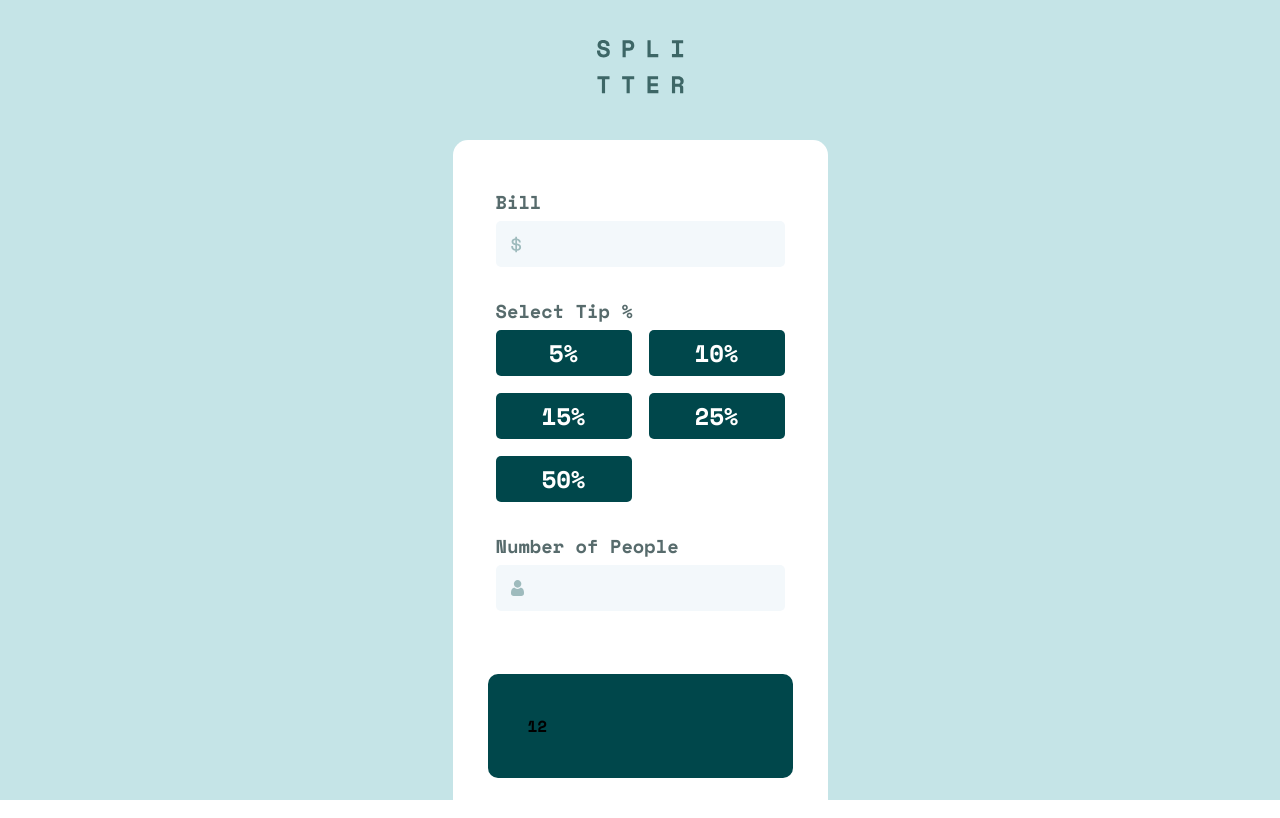
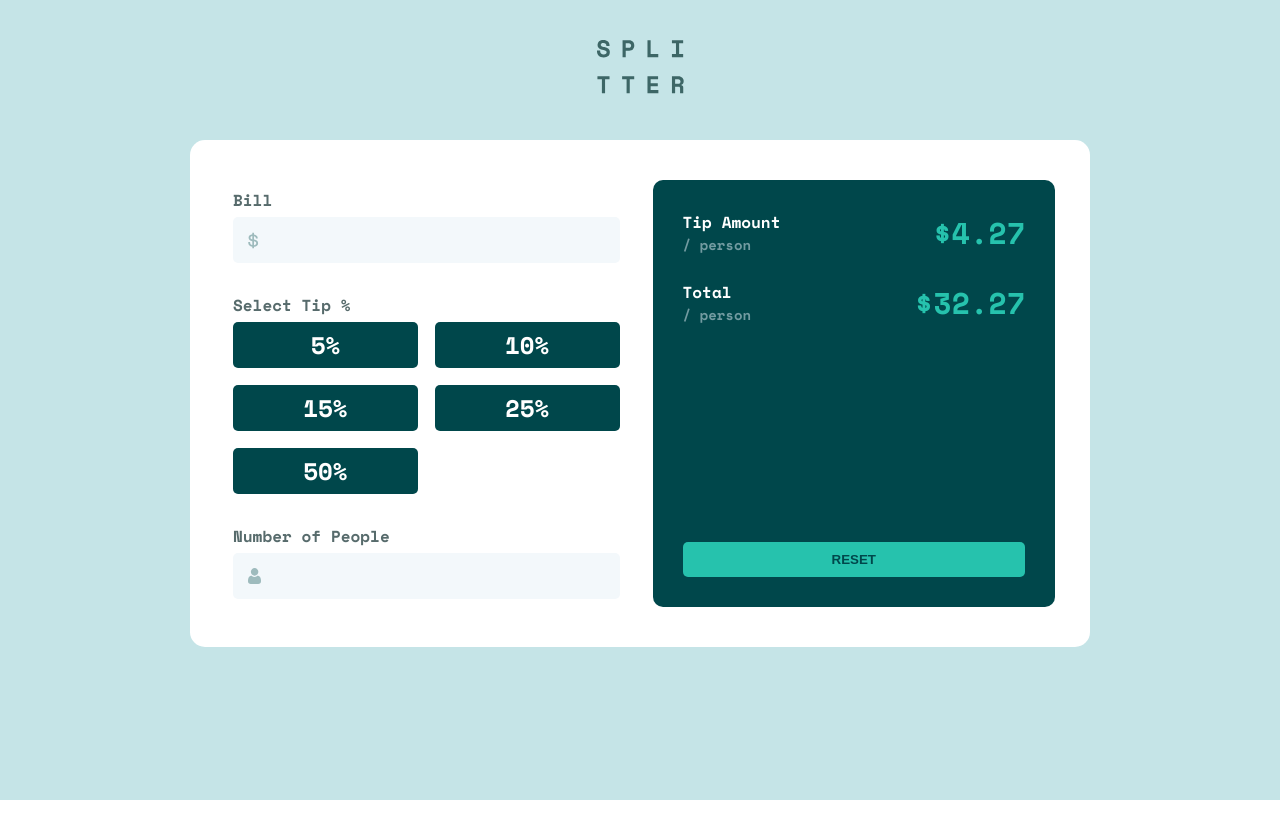
Before and after one commit to Yurikze/tip-calculator-app, a React (Create React App) app: page / in a window 1280 px wide. Built offline with nearby package versions, Linux system fonts and the light colour scheme.

Commit message:
feat: finish app layout

```diff
--- a/src/components/Main/Main.js
+++ b/src/components/Main/Main.js
@@ -1,8 +1,7 @@
 import Input from '../Input/Input';
 import classes from './Main.module.scss';
-import dollar from '../../images/icon-dollar.svg'
-import man from '../../images/icon-person.svg'
-
+import dollar from '../../images/icon-dollar.svg';
+import man from '../../images/icon-person.svg';
 
 const Main = () => {
   const tipAmoutList = [5, 10, 15, 25, 50];
@@ -33,7 +32,29 @@ const Main = () => {
           <Input type="text" id="total" icon={man} />
         </div>
       </section>
-      <section className={classes.total}>12</section>
+      <section className={classes.total}>
+        <div className={classes.total__nums}>
+          <div className={classes.total__container}>
+            <h3
+              className={`${classes.main__headline} ${classes.main__headline_color_invert} ${classes.total__heading}`}
+            >
+              Tip Amount
+            </h3>
+            <span className={classes.total__subtitle}>/ person</span>
+            <p className={classes.total__sum}>$4.27</p>
+          </div>
+          <div className={classes.total__container}>
+            <h3
+              className={`${classes.main__headline} ${classes.main__headline_color_invert} ${classes.total__heading}`}
+            >
+              Total
+            </h3>
+            <span className={classes.total__subtitle}>/ person</span>
+            <p className={classes.total__sum}>$32.27</p>
+          </div>
+        </div>
+        <button className={classes.total__reset}>Reset</button>
+      </section>
     </main>
   );
 };
--- a/src/components/Main/Main.module.scss
+++ b/src/components/Main/Main.module.scss
@@ -6,13 +6,21 @@
   border-radius: 15px;
   display: grid;
   width: 100%;
-  max-width: 375px;
   gap: 25px;
   font-weight: 700;
   box-sizing: border-box;
+  max-width: 700px;
+  @media (min-width: 999px) {
+    grid-template-columns: 1fr 1fr;
+    max-width: 900px;
+  }
   &__headline {
     color: #576B6C;
     margin-bottom: 5px;
+    font-size: 16px;
+    &_color_invert {
+      color: #fff;
+    }
   }
 }
 
@@ -22,6 +30,9 @@
   flex-direction: column;
   &__container {
     margin-bottom: 30px;
+    &:last-child {
+      margin-bottom: 0;
+    }
   }
   &__radio {
     display: grid;
@@ -32,7 +43,44 @@
 }
 
 .total {
-  padding: 40px;
+  padding: 30px;
   background-color: $darkGreen;
-  border-radius: 10px;;
+  border-radius: 10px;
+  display: flex;
+  flex-direction: column;
+  justify-content: space-between;
+  &__heading {
+    grid-area: heading;
+    margin: 0;
+  }
+  &__subtitle {
+    color: #729BA1;
+    font-size: 14px;
+    grid-area: subheading;
+  }
+  &__container {
+    display: grid;
+    grid-template-areas:
+    "heading total"
+    "subheading total";
+    margin-bottom: 25px;
+  }
+  &__sum {
+    grid-area: total;
+    text-align: right;
+    vertical-align: middle;
+    font-size: 30px;
+    color: $lightGreen;
+  }
+  &__reset {
+    padding: 10px;
+    font-weight: bold;
+    background-color: $lightGreen;
+    color: $darkGreen;
+    text-transform: uppercase;
+    outline: none;
+    border: none;
+    border-radius: 5px;
+    cursor: pointer;
+  }
 }
--- a/src/components/Page/Page.module.scss
+++ b/src/components/Page/Page.module.scss
@@ -7,9 +7,13 @@
 .page {
   font-family: 'Space Mono';
   background-color: #C5E4E7;
-  height: 100vh;
+  // height: 100vh;
   display: flex;
   align-items: center;
   flex-direction: column;
   min-width: 375px;
+  padding-bottom: 20px;
+  @media screen {
+    height: 100vh;
+  }
 }
```
